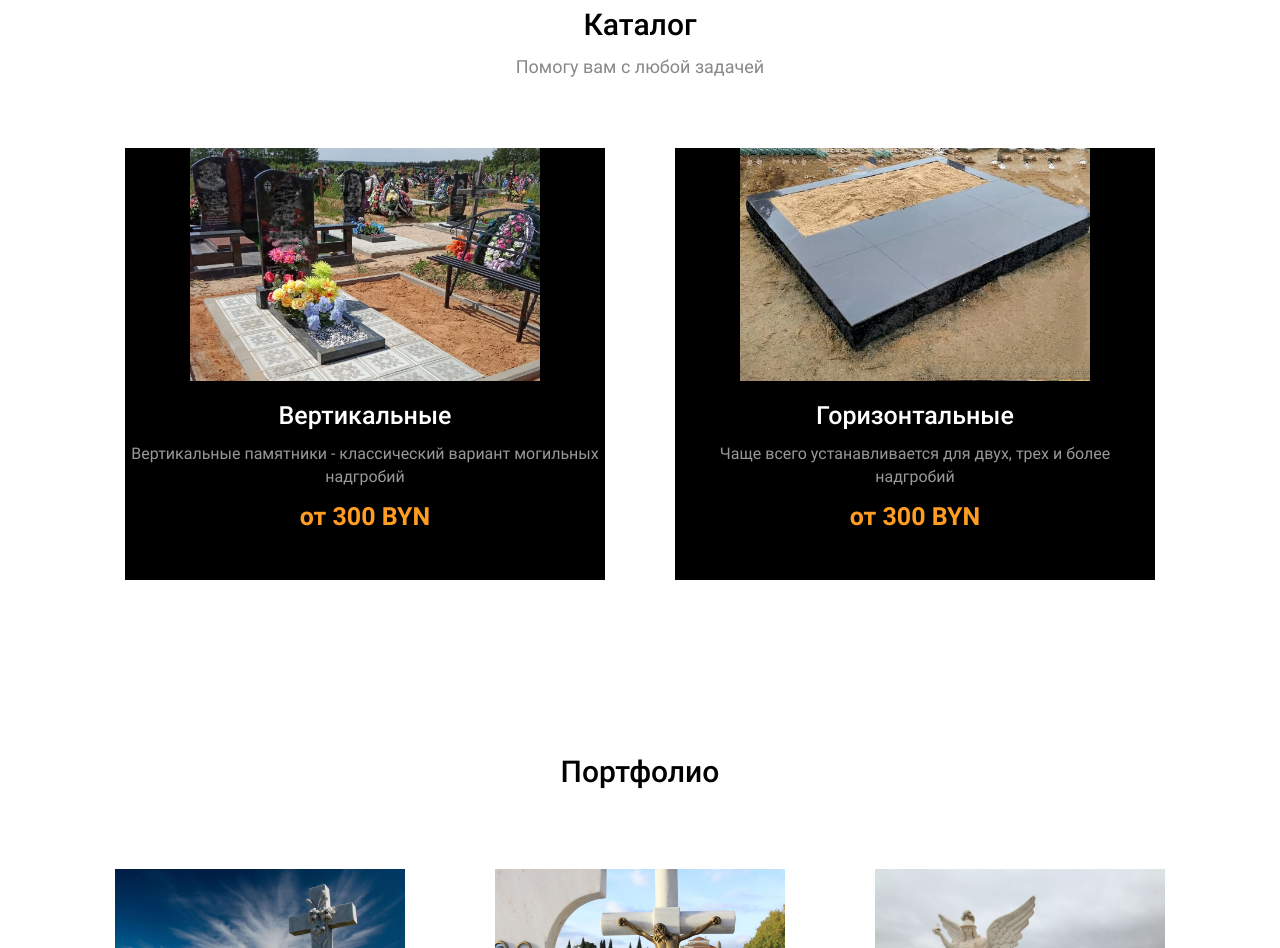
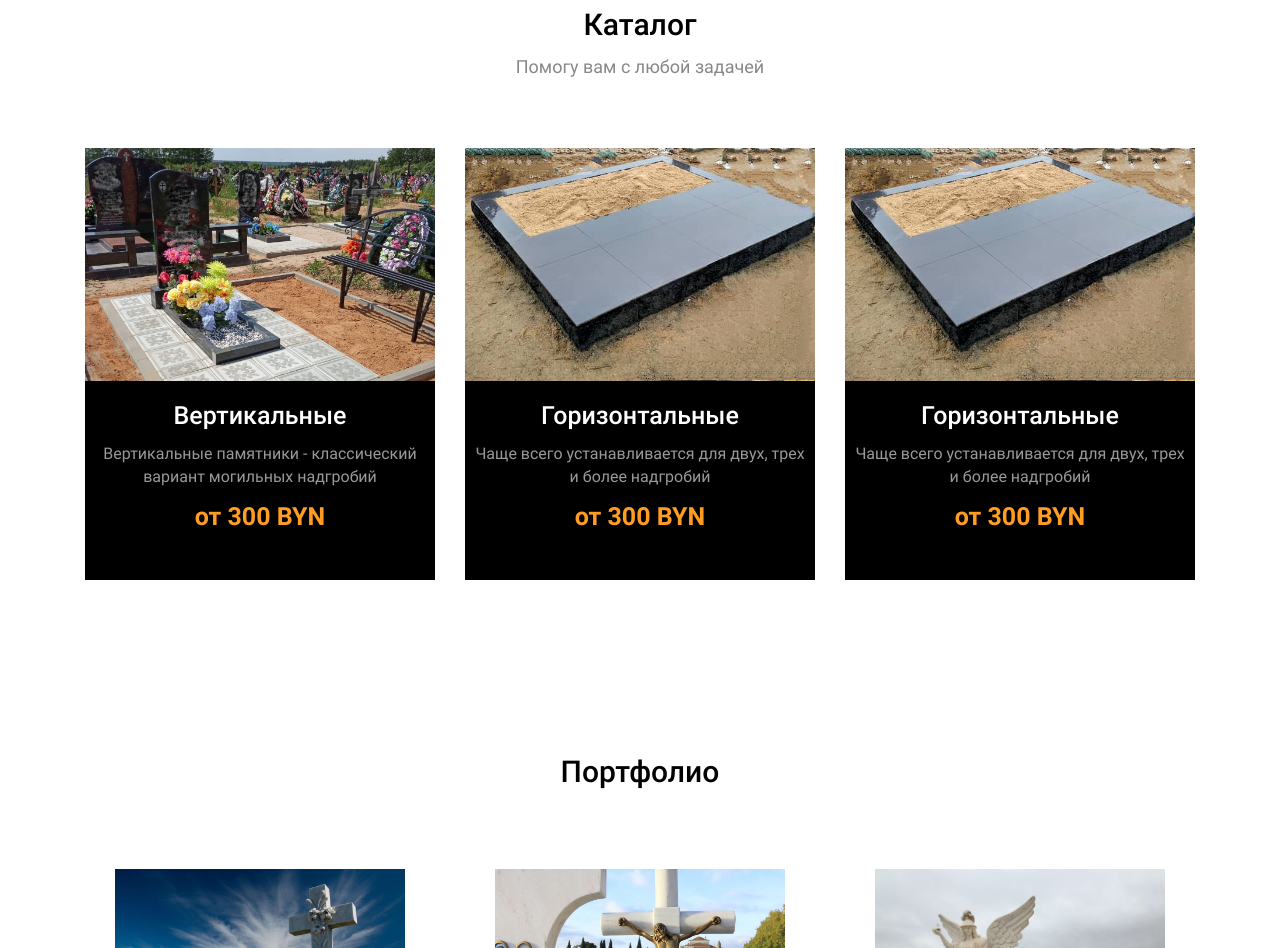
Before and after one commit to alvde-site/funeral-landing, a React app: page / in a window 1280 px wide. Shown: the part 1061-2009 px from the top of the page. Built offline with nearby package versions, Linux system fonts and the light colour scheme; no server answers.

Commit message:
feat: Add max-content to grid

```diff
--- a/src/components/App/Main/Services/Services.css
+++ b/src/components/App/Main/Services/Services.css
@@ -31,7 +31,7 @@
   padding: 0 15px;
   list-style: none;
   display: grid;
-  grid-template-columns: repeat(auto-fill, minmax(200px, 480px));
+  grid-template-columns: repeat(auto-fit, minmax(200px, max-content));
   justify-content: space-evenly;
   gap: 30px;
 }
--- a/src/utils/constants.js
+++ b/src/utils/constants.js
@@ -94,4 +94,10 @@ export const servicesData = [
     image: rectangle1,
     price: "300 BYN",
   },
+  {
+    title: "Горизонтальные",
+    desc: "Чаще всего устанавливается для двух, трех и более надгробий",
+    image: rectangle1,
+    price: "300 BYN",
+  },
 ];
```
